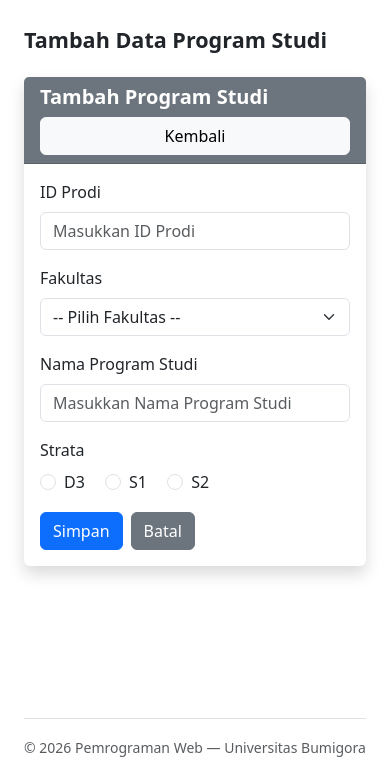
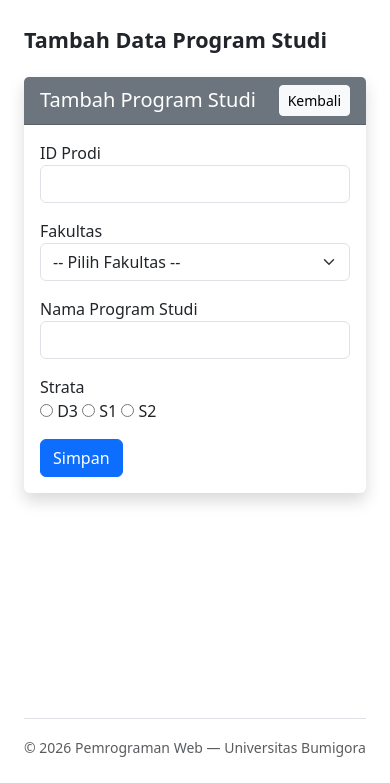
Before and after one commit to febyy05/24010110092_Ni-Putu-Febriana-Pradipta-Ningrat, a CodeIgniter app: page /pweb/prodi/tambah in a window 390 px wide. Shown: the part 61-844 px from the top of the page. Run offline with CodeIgniter, Linux system fonts and the light colour scheme; the visitor is signed in with stand-in values (Sample User, id 1); data comes from the database, SQL or seed files in the repository; data that the repository does not hold is empty; some libraries are stand-ins or nearby versions.

Commit message:
edit form prodi

```diff
--- a/application/views/prodi/form.php
+++ b/application/views/prodi/form.php
@@ -1,139 +1,78 @@
 <div class="row">
-	<div class="col-md-8">
+    <div class="col-md-6">
         <div class="card shadow border-0 mb-4">
 
-			<div class="card-header bg-secondary text-white d-flex flex-column flex-md-row justify-content-between align-items-md-center gap-2">
-				<div>
-					<h5 class="mb-0 fw-bold">
-						<?php echo isset($button) && $button === 'Update' ? 'Ubah Program Studi' : 'Tambah Program Studi'; ?>
+            <div class="card-header bg-secondary text-white d-flex justify-content-between align-items-center">
+                <h5 class="mb-0">
+                    <?php echo ($button == 'Update') ? 'Ubah Program Studi' : 'Tambah Program Studi'; ?>
                 </h5>
-				</div>
 
-				<a class="btn btn-light" href="<?php echo base_url('prodi') ?>">
+                <a href="<?php echo base_url('prodi') ?>" class="btn btn-light btn-sm">
                     Kembali
                 </a>
             </div>
 
             <div class="card-body">
 
-				<form action="<?php echo $action; ?>" method="post" novalidate>
+                <form action="<?php echo $action; ?>" method="post">
+
 
                     <div class="mb-3">
-						<label class="form-label">ID Prodi</label>
-
-						<input
-							type="number"
-							name="prodi_id"
-							class="form-control <?php echo form_error('prodi_id') ? 'is-invalid' : ''; ?>"
-							value="<?php echo set_value('prodi_id', isset($prodi['prodi_id']) ? $prodi['prodi_id'] : ''); ?>"
-							placeholder="Masukkan ID Prodi">
-
-						<?php if (form_error('prodi_id')): ?>
-							<div class="invalid-feedback">
-								<?php echo form_error('prodi_id'); ?>
-							</div>
-						<?php endif; ?>
+                        <label>ID Prodi</label>
+                        <input type="number" name="prodi_id"
+                               class="form-control"
+                               value="<?php echo set_value('prodi_id', isset($listProdi['prodi_id']) ? $listProdi['prodi_id'] : '') ?>">
+                        <?php echo form_error('prodi_id', '<small class="text-danger">', '</small>'); ?>
                     </div>
 
+
                     <div class="mb-3">
-						<label class="form-label">Fakultas</label>
+                        <label>Fakultas</label>
 
-						<select
-							name="fakultas_id"
-							class="form-select <?php echo form_error('fakultas_id') ? 'is-invalid' : ''; ?>">
-
+                        <select name="fakultas_id" class="form-select">
                             <option value="">-- Pilih Fakultas --</option>
 
-							<?php foreach ($fakultas as $f): ?>
-								<option
-									value="<?php echo $f['fakultas_id']; ?>"
-									<?php echo set_select(
-										'fakultas_id',
-										$f['fakultas_id'],
-										isset($prodi['fakultas_id']) && $prodi['fakultas_id'] == $f['fakultas_id']
-									); ?>>
-									<?php echo $f['fakultas_name']; ?>
+                            <?php foreach ($listFakultas as $fak): ?>
+                                <option value="<?php echo $fak['fakultas_id']; ?>"
+                                    <?php echo set_value('fakultas_id', isset($listProdi['fakultas_id']) ? $listProdi['fakultas_id'] : '') == $fak['fakultas_id'] ? 'selected' : ''; ?>>
+                                    <?php echo $fak['fakultas_name']; ?>
                                 </option>
                             <?php endforeach; ?>
 
                         </select>
 
-						<?php if (form_error('fakultas_id')): ?>
-							<div class="invalid-feedback">
-								<?php echo form_error('fakultas_id'); ?>
-							</div>
-						<?php endif; ?>
+                        <?php echo form_error('fakultas_id', '<small class="text-danger">', '</small>'); ?>
                     </div>
 
+
                     <div class="mb-3">
-						<label class="form-label">Nama Program Studi</label>
-
-						<input
-							type="text"
-							name="prodi_name"
-							class="form-control <?php echo form_error('prodi_name') ? 'is-invalid' : ''; ?>"
-							value="<?php echo set_value('prodi_name', isset($prodi['prodi_name']) ? $prodi['prodi_name'] : ''); ?>"
-							placeholder="Masukkan Nama Program Studi">
-
-						<?php if (form_error('prodi_name')): ?>
-							<div class="invalid-feedback">
-								<?php echo form_error('prodi_name'); ?>
-							</div>
-						<?php endif; ?>
+                        <label>Nama Program Studi</label>
+                        <input type="text" name="prodi_name"
+                               class="form-control"
+                               value="<?php echo set_value('prodi_name', isset($listProdi['prodi_name']) ? $listProdi['prodi_name'] : '') ?>">
+                        <?php echo form_error('prodi_name', '<small class="text-danger">', '</small>'); ?>
                     </div>
 
+
                     <div class="mb-3">
-						<label class="form-label d-block">Strata</label>
+                        <label>Strata</label><br>
 
-						<div class="form-check form-check-inline">
-							<input
-								class="form-check-input"
-								type="radio"
-								name="prodi_strata"
-								value="D3"
-								<?php echo set_radio('prodi_strata', 'D3', isset($prodi['prodi_strata']) && $prodi['prodi_strata'] == 'D3'); ?>>
+                        <input type="radio" name="prodi_strata" value="D3"
+                            <?php echo set_value('prodi_strata', isset($listProdi['prodi_strata']) ? $listProdi['prodi_strata'] : '') == 'D3' ? 'checked' : ''; ?>> D3
 
-							<label class="form-check-label">D3</label>
+                        <input type="radio" name="prodi_strata" value="S1"
+                            <?php echo set_value('prodi_strata', isset($listProdi['prodi_strata']) ? $listProdi['prodi_strata'] : '') == 'S1' ? 'checked' : ''; ?>> S1
+
+                        <input type="radio" name="prodi_strata" value="S2"
+                            <?php echo set_value('prodi_strata', isset($listProdi['prodi_strata']) ? $listProdi['prodi_strata'] : '') == 'S2' ? 'checked' : ''; ?>> S2
+
+                        <?php echo form_error('prodi_strata', '<br><small class="text-danger">', '</small>'); ?>
                     </div>
 
-						<div class="form-check form-check-inline">
-							<input
-								class="form-check-input"
-								type="radio"
-								name="prodi_strata"
-								value="S1"
-								<?php echo set_radio('prodi_strata', 'S1', isset($prodi['prodi_strata']) && $prodi['prodi_strata'] == 'S1'); ?>>
 
-							<label class="form-check-label">S1</label>
-						</div>
-
-						<div class="form-check form-check-inline">
-							<input
-								class="form-check-input"
-								type="radio"
-								name="prodi_strata"
-								value="S2"
-								<?php echo set_radio('prodi_strata', 'S2', isset($prodi['prodi_strata']) && $prodi['prodi_strata'] == 'S2'); ?>>
-
-							<label class="form-check-label">S2</label>
-						</div>
-
-						<?php if (form_error('prodi_strata')): ?>
-							<div class="text-danger mt-2">
-								<?php echo form_error('prodi_strata'); ?>
-							</div>
-						<?php endif; ?>
-					</div>
-
-					<div class="d-flex gap-2">
                     <button type="submit" class="btn btn-primary">
-							<?php echo isset($button) ? $button : 'Simpan'; ?>
+                        <?php echo $button; ?>
                     </button>
-
-						<a href="<?php echo base_url('prodi') ?>" class="btn btn-secondary">
-							Batal
-						</a>
-					</div>
 
                 </form>
 
```
Lines whose indentation alone changed are shown as unchanged.
